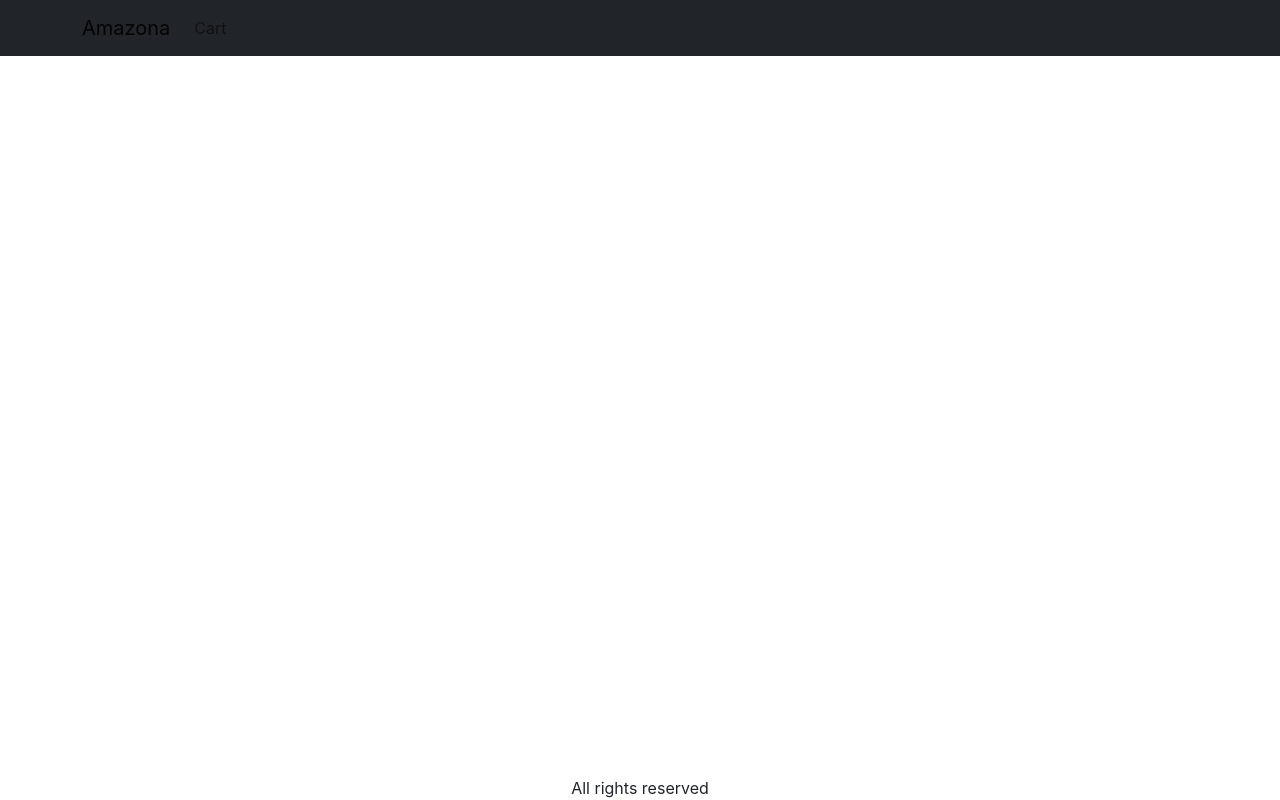
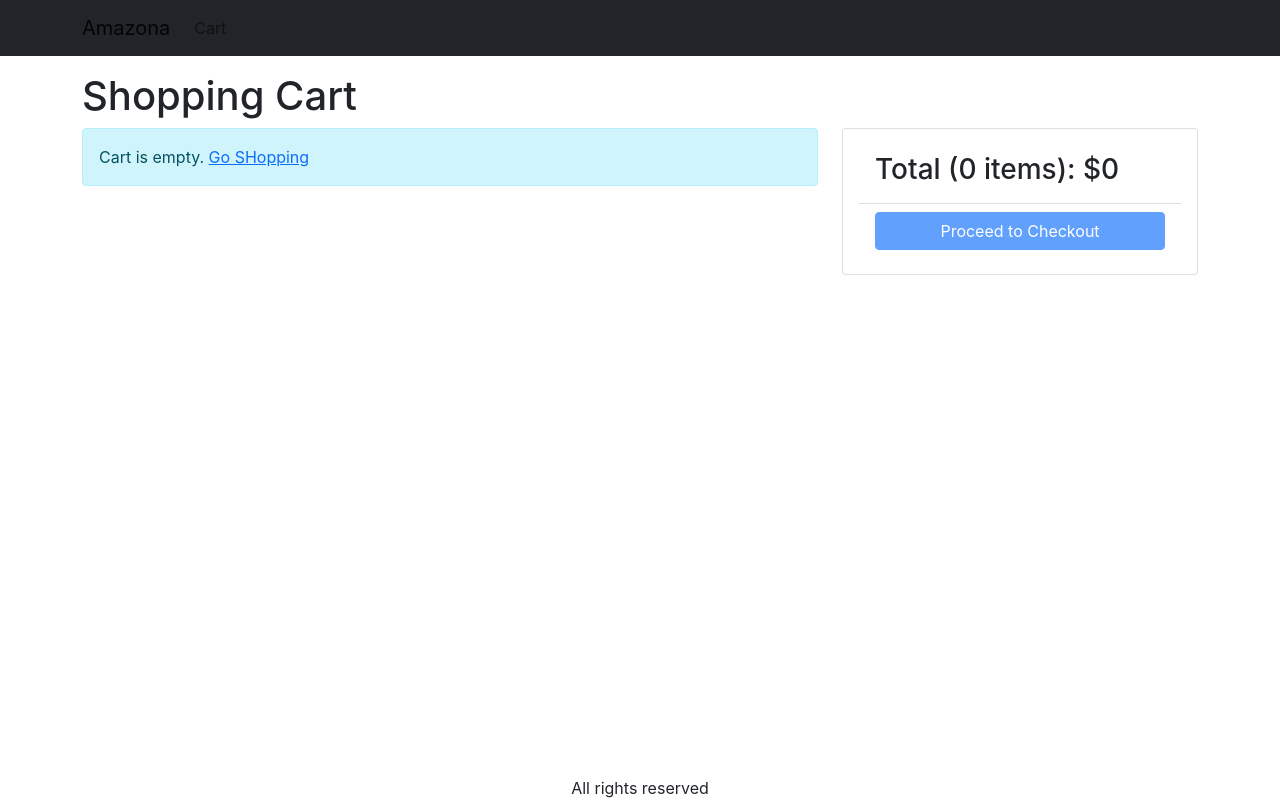
Before and after one commit to Julius170/MERN-Website, a React (Create React App) app in the folder frontend/: page /cart in a window 1280 px wide. Built offline with nearby package versions, Linux system fonts and the light colour scheme.

Commit message:
modiied cart & added proceed to checkout button

```diff
--- a/frontend/src/App.js
+++ b/frontend/src/App.js
@@ -6,6 +6,8 @@
 import { Container } from 'react-bootstrap';
 import LinkContainer from 'react-router-bootstrap/LinkContainer';
 import { Store }  from './Store';
+import CartScreen from './screens/CartScreen';
+
 
 function App() {
   const {state } = useContext(Store);
@@ -41,8 +43,9 @@
           <Container className='mt-3'>
 
             <Routes>
+              <Route path="/product/:slug" element={<ProductScreen />} />
+              <Route path='/cart' element={<CartScreen />} />
               <Route path='/' element={<HomeScreen />} />
-              <Route path="/product/:slug" element={<ProductScreen />} />
             </Routes>
           </Container>
 
--- a/frontend/src/index.css
+++ b/frontend/src/index.css
@@ -46,3 +46,7 @@
 .img-large {
   max-width: 100%;
 }
+
+.img-thumbnail {
+  height: 80px;
+}
--- /dev/null
+++ b/frontend/src/screens/CartScreen.js
@@ -0,0 +1,90 @@
+import { useContext }from 'react';
+import { Store }from '../Store';
+import { Helmet } from 'react-helmet-async';
+import { Row, Col, ListGroupItem, Button, Card, ListGroup } from 'react-bootstrap';
+import MessageBox from '../components/MessageBox';
+import { Link } from 'react-router-dom';
+
+export default function CartScreen() {
+const { state, dispath: ctxDispatch } = useContext(Store);
+    const {
+        cart: { cartItems },
+    } = state;
+    return (
+        <div>
+            <Helmet>
+            <title>Shopping Cart</title>
+        </Helmet>
+        <h1>Shopping Cart</h1>
+        <Row>
+            <Col md={8}>
+                {cartItems.length === 0 ? (
+                    <MessageBox>
+                        Cart is empty. <Link to='/'> Go SHopping</Link>
+                    </MessageBox>
+                    ):
+                    (
+                        <ListGroup>
+                            {cartItems.map((item) => (
+                                <ListGroupItem key={item._id}>
+                                    <Row className='align-item-center'>
+                                        <Col md={4}>
+                                            <img
+                                            src={item.image}
+                                            alt={item.name}
+                                            className='img-fluid rounded img-thumbnail'>
+                                            </img>{' '}
+                                            <Link to={`/product/${item.slug}`}>{item.name}</Link>
+                                        </Col>
+                                        <Col md={3}>
+                                            <Button variant='light' disable={item.quantity === 1}>
+                                                <i className='fas fa-minus-circle'></i>
+                                            </Button>{' '}
+                                            <span>{item.quantity}</span>{' '}
+                                            <Button variant='light' disable={item.quantity === item.countInStock}>
+                                                <i className='fas fa-plus-circle'></i>
+                                            </Button>
+                                        </Col>
+                                        <Col md={3}>${item.price}</Col>
+                                        <Col md={2}>
+                                            <Button variant='light'>
+                                                <i className='fas fa-trash'></i>
+                                            </Button>
+                                        </Col>
+                                    </Row>
+                                </ListGroupItem>
+                            ))}
+                        </ListGroup>
+                )}
+            </Col>
+            <Col md={4}>
+                <Card>
+                    <Card.Body>
+                        <ListGroup variant='flush'>
+                            <ListGroupItem>
+
+                            <h3>
+                                Total ({cartItems.reduce((a, c) => a + c.quantity, 0)}{' '}
+                                items): $
+                                {cartItems.reduce((a, c) => a + c.price * c.quantity, 0)}
+                            </h3>
+                            </ListGroupItem>
+                            <ListGroupItem>
+                                <div className='d-grid'>
+                                    <Button
+                                    type='button'
+                                    variant='primary'
+                                    disabled={cartItems.length === 0}>
+                                        Proceed to Checkout
+                                    </Button>
+
+                                </div>
+                            </ListGroupItem>
+                        </ListGroup>
+                    </Card.Body>
+                </Card>
+            </Col>
+        </Row>
+        </div>
+    )
+}
--- a/frontend/src/screens/ProductScreen.js
+++ b/frontend/src/screens/ProductScreen.js
@@ -1,8 +1,7 @@
 import axios from "axios";
 import { useContext, useEffect, useReducer, useState } from "react";
-import { useParams } from "react-router-dom";
-import { Badge, Button, Card, ListGroup, ListGroupItem, Row } from 'react-bootstrap';
-import { Col } from 'react-bootstrap';
+import { useNavigate, useParams } from "react-router-dom";
+import { Badge, Button, Card, ListGroup, ListGroupItem, Col, Row } from 'react-bootstrap';
 import Rating from "../components/Rating";
 import { Helmet } from "react-helmet-async";
 import LoadingBox from "../components/LoadingBox";
@@ -28,6 +27,7 @@
 
 
 function ProductScreen() {
+    const navigate = useNavigate();
     const params = useParams();
     const {slug} = params;
 
@@ -67,7 +67,7 @@
         type: 'CART_ADD_ITEM',
         payload: {...product, quantity },
     });
-
+    navigate('/cart')
 }
     return (
        loading? (
```
